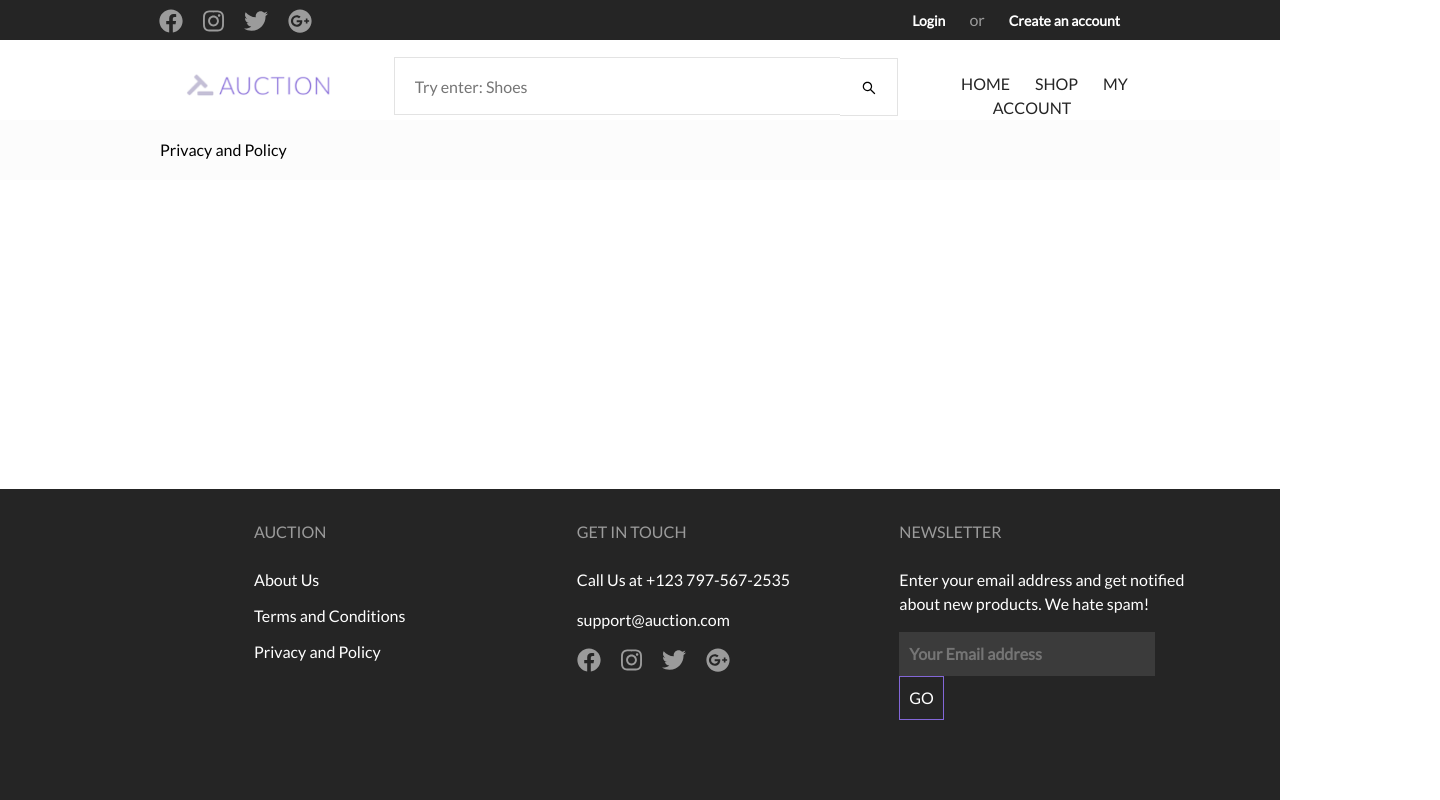
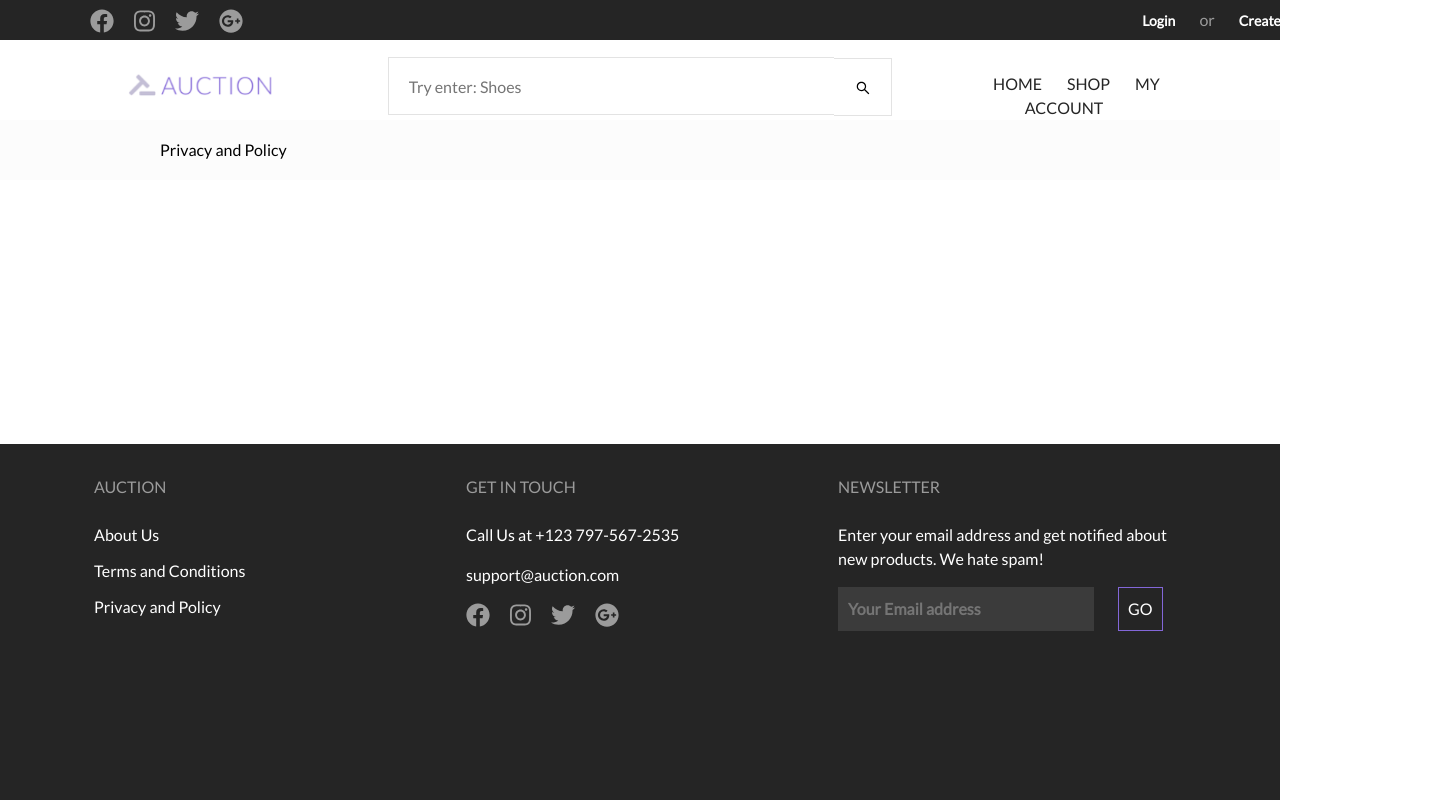
Before and after one commit to admirkrilasevic/AuctionApp, a React (Create React App) app in the folder src/main/frontend/: page /privacy in a window 1280 px wide. Shown: the whole page, 1440 px wide, since content can reach past the window. Built offline with nearby package versions, Linux system fonts and the light colour scheme.

Commit message:
alignment fixes

```diff
--- a/src/main/frontend/src/components/Footer.module.css
+++ b/src/main/frontend/src/components/Footer.module.css
@@ -10,12 +10,13 @@
 .footerContent {
     color: white;
     font-size: 16px;
-    display: flex;
-    flex-direction: row;
     text-align: left;
     padding-top: 31px;
-    padding-bottom: 80px;
-    margin-left: 160px;
+    height: 356px;
+    max-width: 1440px;
+    margin: auto;
+    display: flex;
+    justify-content: space-evenly;
 }
 
 .footerContent a {
@@ -30,9 +31,6 @@
 .footerColumn {
     display: flex;
     flex-direction: column;
-    flex-grow: 1;
-    flex-wrap: wrap;
-    justify-content: space-between;
 }
 
 .footerColumn a {
--- a/src/main/frontend/src/components/Header.js
+++ b/src/main/frontend/src/components/Header.js
@@ -5,7 +5,7 @@ import SocialNetworks from './SocialNetworks';
 const Header = () => {
     return(
       <div className={styles.header}>
-        <nav>
+        <nav className={styles.headerContent}>
           <div className={styles.socialsContainer}>
             <SocialNetworks />
           </div>
--- a/src/main/frontend/src/components/Header.module.css
+++ b/src/main/frontend/src/components/Header.module.css
@@ -8,24 +8,26 @@
     height: 40px;
     font-family: Lato;
     top: 0;
-    position: fixed;
+    position: absolute;
     width: 100%;
-    display: flex;
-    flex-direction: column;
-    justify-items: center;
+}
+
+.headerContent {
+    width: 1440px;
+    margin: auto;
+    padding-left: 90px;
+    padding-right: 90px;
 }
 
 .socialsContainer {
     margin-top: 8.5px;
     margin-bottom: auto;
-    margin-left: 159px;
     float: left;
 }
 
 .loginContainer {
     color: #9B9B9B;
     margin-top: 8px;
-    margin-right: 160px;
     float: right;
 }
 
--- a/src/main/frontend/src/components/Navbar.module.css
+++ b/src/main/frontend/src/components/Navbar.module.css
@@ -1,6 +1,8 @@
 .navbarContainer {
     margin: 0px;
     padding: 0px;
+    width: 1440px;
+    margin: auto;
 }
 
 .navbar {
@@ -14,8 +16,6 @@
     width: 163px;
     height: 56px;
     margin-top: 16px;
-    margin-left: 180px;
-    float: left;
 }
 
 .buttonsContainer {
```
